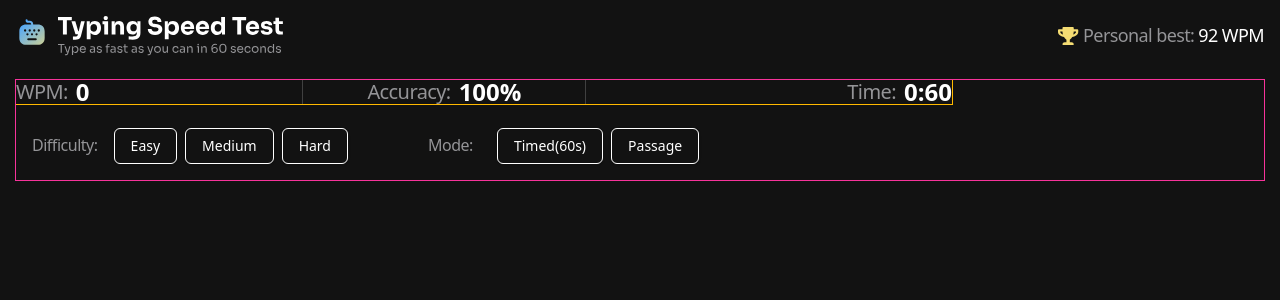
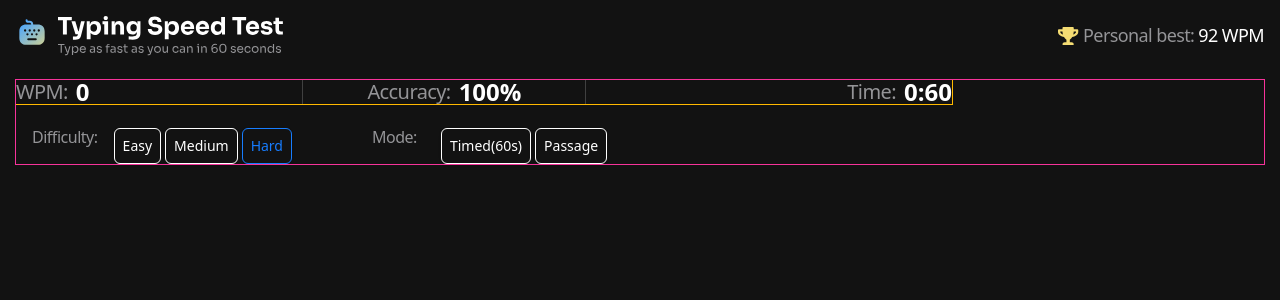
Before and after one commit to JoleneKearse/typing-speed-test, a React (Vite) app: page / in a window 1280 px wide. Shown: the top 300 px of the page. Built offline with nearby package versions, Linux system fonts and the light colour scheme.

Commit message:
chore: add ToggleGroup for controls on large screens

```diff
--- a/package.json
+++ b/package.json
@@ -12,6 +12,8 @@
   "dependencies": {
     "@radix-ui/react-dropdown-menu": "^2.1.16",
     "@radix-ui/react-slot": "^1.2.4",
+    "@radix-ui/react-toggle": "^1.1.10",
+    "@radix-ui/react-toggle-group": "^1.1.11",
     "@tailwindcss/vite": "^4.1.18",
     "class-variance-authority": "^0.7.1",
     "clsx": "^2.1.1",
--- a/src/components/OptionsButtons.tsx
+++ /dev/null
@@ -1,17 +0,0 @@
-import { Button } from "./ui/button";
-
-type OptionsButtonsProps = {
-    text: string;
-    id: string;
-    color?: string;
-}
-
-const OptionsButtons = ({ text, id, color }: OptionsButtonsProps) => {
-    return (
-        <section>
-            <Button variant="outline" className={`text-${color} hover:text-blue-400 active:text-blue-500 mb-4`} id={id}>{text}</Button>
-        </section>
-     );
-}
-
-export default OptionsButtons;
--- a/src/components/SettingsLargeScreens.tsx
+++ b/src/components/SettingsLargeScreens.tsx
@@ -1,22 +1,44 @@
-import OptionButtons from "./OptionsButtons";
+import { ToggleGroup, ToggleGroupItem } from "./ui/toggle-group";
 
 const SettingsLargeScreens = () => {
   return (
-    <section className="flex gap-16 items-center">
+    <section className="flex gap-16 items-center text-neutral-100">
       <div className="flex items-center gap-2">
         <p className="text-preset-5 text-neutral-400 pl-4 pr-2 pb-4">
           Difficulty:
         </p>
-        <OptionButtons text="Easy" id="easy-button" color="neutral-100" />
-        <OptionButtons text="Medium" id="medium-button" color="neutral-100" />
-        <OptionButtons text="Hard" id="hard-button" color="neutral-100" />
+        <ToggleGroup
+          type="single"
+          defaultValue="Hard"
+          aria-label="Difficulty"
+          variant="outline"
+        >
+          <ToggleGroupItem value="Easy" aria-label="Easy" className="data-[state=on]:text-blue-500">
+            Easy
+          </ToggleGroupItem>
+          <ToggleGroupItem value="Medium" aria-label="Medium" className="data-[state=on]:text-blue-500">
+            Medium
+          </ToggleGroupItem>
+          <ToggleGroupItem value="Hard" aria-label="Hard" className="data-[state=on]:text-blue-500">
+            Hard
+          </ToggleGroupItem>
+        </ToggleGroup>
       </div>
       <div className="flex items-center gap-2">
-        <p className="text-preset-5 text-neutral-400 pl-4 pr-4 pb-4">
-          Mode:
-        </p>
-        <OptionButtons text="Timed(60s)" id="timed-mode" color="neutral-100" />
-        <OptionButtons text="Passage" id="passage-mode" color="neutral-100" />
+        <p className="text-preset-5 text-neutral-400 pl-4 pr-4 pb-4">Mode:</p>
+        <ToggleGroup
+          type="single"
+          defaultValue="Timed"
+          aria-label="Mode"
+          variant="outline"
+        >
+          <ToggleGroupItem value="Timed(60s" aria-label="Timed" className="data-[state=on]:text-blue-500">
+            Timed(60s)
+          </ToggleGroupItem>
+          <ToggleGroupItem value="Passage" aria-label="Passage">
+            Passage
+          </ToggleGroupItem>
+        </ToggleGroup>
       </div>
     </section>
   );
--- /dev/null
+++ b/src/components/ui/toggle-group.tsx
@@ -0,0 +1,61 @@
+"use client"
+
+import * as React from "react"
+import * as ToggleGroupPrimitive from "@radix-ui/react-toggle-group"
+import { type VariantProps } from "class-variance-authority"
+
+import { cn } from "@/lib/utils"
+import { toggleVariants } from "./toggle"
+
+const ToggleGroupContext = React.createContext<
+  VariantProps<typeof toggleVariants>
+>({
+  size: "default",
+  variant: "default",
+})
+
+const ToggleGroup = React.forwardRef<
+  React.ElementRef<typeof ToggleGroupPrimitive.Root>,
+  React.ComponentPropsWithoutRef<typeof ToggleGroupPrimitive.Root> &
+    VariantProps<typeof toggleVariants>
+>(({ className, variant, size, children, ...props }, ref) => (
+  <ToggleGroupPrimitive.Root
+    ref={ref}
+    className={cn("flex items-center justify-center gap-1", className)}
+    {...props}
+  >
+    <ToggleGroupContext.Provider value={{ variant, size }}>
+      {children}
+    </ToggleGroupContext.Provider>
+  </ToggleGroupPrimitive.Root>
+))
+
+ToggleGroup.displayName = ToggleGroupPrimitive.Root.displayName
+
+const ToggleGroupItem = React.forwardRef<
+  React.ElementRef<typeof ToggleGroupPrimitive.Item>,
+  React.ComponentPropsWithoutRef<typeof ToggleGroupPrimitive.Item> &
+    VariantProps<typeof toggleVariants>
+>(({ className, children, variant, size, ...props }, ref) => {
+  const context = React.useContext(ToggleGroupContext)
+
+  return (
+    <ToggleGroupPrimitive.Item
+      ref={ref}
+      className={cn(
+        toggleVariants({
+          variant: context.variant || variant,
+          size: context.size || size,
+        }),
+        className
+      )}
+      {...props}
+    >
+      {children}
+    </ToggleGroupPrimitive.Item>
+  )
+})
+
+ToggleGroupItem.displayName = ToggleGroupPrimitive.Item.displayName
+
+export { ToggleGroup, ToggleGroupItem }
--- /dev/null
+++ b/src/components/ui/toggle.tsx
@@ -0,0 +1,43 @@
+import * as React from "react"
+import * as TogglePrimitive from "@radix-ui/react-toggle"
+import { cva, type VariantProps } from "class-variance-authority"
+
+import { cn } from "@/lib/utils"
+
+const toggleVariants = cva(
+  "inline-flex items-center justify-center gap-2 rounded-md text-sm font-medium transition-colors hover:bg-muted hover:text-muted-foreground focus-visible:outline-none focus-visible:ring-1 focus-visible:ring-ring disabled:pointer-events-none disabled:opacity-50 data-[state=on]:bg-accent data-[state=on]:text-accent-foreground [&_svg]:pointer-events-none [&_svg]:size-4 [&_svg]:shrink-0",
+  {
+    variants: {
+      variant: {
+        default: "bg-transparent",
+        outline:
+          "border border-input bg-transparent shadow-sm hover:bg-accent hover:text-accent-foreground",
+      },
+      size: {
+        default: "h-9 px-2 min-w-9",
+        sm: "h-8 px-1.5 min-w-8",
+        lg: "h-10 px-2.5 min-w-10",
+      },
+    },
+    defaultVariants: {
+      variant: "default",
+      size: "default",
+    },
+  }
+)
+
+const Toggle = React.forwardRef<
+  React.ElementRef<typeof TogglePrimitive.Root>,
+  React.ComponentPropsWithoutRef<typeof TogglePrimitive.Root> &
+    VariantProps<typeof toggleVariants>
+>(({ className, variant, size, ...props }, ref) => (
+  <TogglePrimitive.Root
+    ref={ref}
+    className={cn(toggleVariants({ variant, size, className }))}
+    {...props}
+  />
+))
+
+Toggle.displayName = TogglePrimitive.Root.displayName
+
+export { Toggle, toggleVariants }
```
Also changed, not shown: 1 other file (tests, documents, lock files or other folders).
